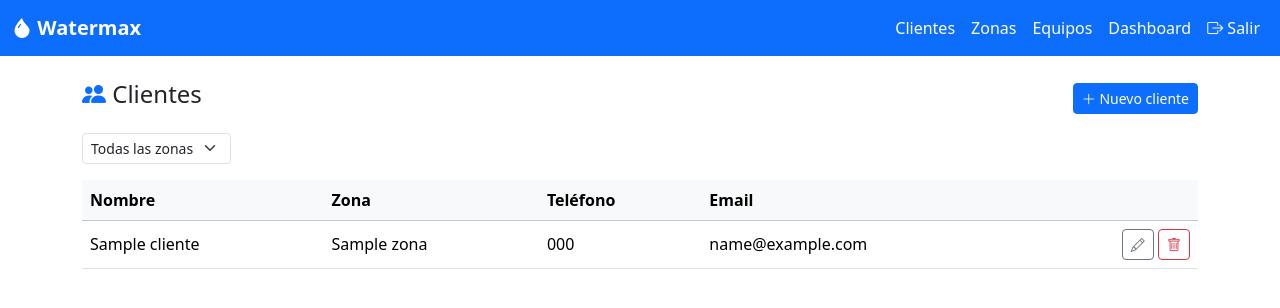
After one commit to davadord/watermax, a Flask app: page /admin/clientes in a window 1280 px wide. The commit adds this page. Shown: the top 308 px of the page. Run offline with Flask 3, Linux system fonts and the light colour scheme; a user stored in the database is signed in; tables that the repository leaves empty hold one stand-in row (values such as "Sample post").

Commit message:
Sprint 1 #2: templates HTML módulo admin + CRUD completo admin controller

```diff
--- a/app/controllers/admin.py
+++ b/app/controllers/admin.py
@@ -1,9 +1,11 @@
+from datetime import date
+
 from flask import Blueprint, render_template, redirect, url_for, flash, request
 from flask_login import login_required
 
 from app import db
 from app.models.client import Cliente, Zona
-from app.models.equipment import TipoEquipo, Componente, TipoEquipoComponente, EquipoInstalado
+from app.models.equipment import TipoEquipo, EquipoInstalado
 from app.utils.decorators import role_required
 
 admin_bp = Blueprint("admin", __name__)
@@ -11,12 +13,19 @@ admin_bp = Blueprint("admin", __name__)
 _admin_roles = ("propietario", "administrativo")
 
 
+# ── Clientes ──────────────────────────────────────────────────────────────────
+
 @admin_bp.route("/clientes")
 @login_required
 @role_required(*_admin_roles)
 def clientes():
-    clientes = Cliente.query.filter_by(activo=True).order_by(Cliente.nombre).all()
-    return render_template("admin/clientes.html", clientes=clientes)
+    zona_id = request.args.get("zona_id", type=int)
+    query = Cliente.query.filter_by(activo=True)
+    if zona_id:
+        query = query.filter_by(zona_id=zona_id)
+    clientes = query.order_by(Cliente.nombre).all()
+    zonas = Zona.query.order_by(Zona.nombre).all()
+    return render_template("admin/clientes.html", clientes=clientes, zonas=zonas, zona_id=zona_id)
 
 
 @admin_bp.route("/clientes/nuevo", methods=["GET", "POST"])
@@ -43,6 +52,51 @@ def nuevo_cliente():
     return render_template("admin/cliente_form.html", zonas=zonas, cliente=None)
 
 
+@admin_bp.route("/clientes/<int:id>/editar", methods=["GET", "POST"])
+@login_required
+@role_required(*_admin_roles)
+def editar_cliente(id):
+    cliente = db.session.get(Cliente, id)
+    if not cliente or not cliente.activo:
+        flash("Cliente no encontrado.", "danger")
+        return redirect(url_for("admin.clientes"))
+    zonas = Zona.query.order_by(Zona.nombre).all()
+    if request.method == "POST":
+        zona_id = request.form.get("zona_id")
+        if not zona_id:
+            flash("Debes seleccionar una zona.", "danger")
+            return render_template("admin/cliente_form.html", zonas=zonas, cliente=cliente)
+        cliente.nombre = request.form["nombre"]
+        cliente.telefono = request.form.get("telefono")
+        cliente.direccion = request.form.get("direccion")
+        cliente.email = request.form.get("email")
+        cliente.zona_id = int(zona_id)
+        db.session.commit()
+        flash(f"Cliente {cliente.nombre} actualizado.", "success")
+        return redirect(url_for("admin.clientes"))
+    return render_template("admin/cliente_form.html", zonas=zonas, cliente=cliente)
+
+
+@admin_bp.route("/clientes/<int:id>/eliminar", methods=["POST"])
+@login_required
+@role_required(*_admin_roles)
+def eliminar_cliente(id):
+    cliente = db.session.get(Cliente, id)
+    if not cliente or not cliente.activo:
+        flash("Cliente no encontrado.", "danger")
+        return redirect(url_for("admin.clientes"))
+    equipos_activos = [e for e in cliente.equipos if e.activo]
+    if equipos_activos:
+        flash(f"No se puede eliminar: {cliente.nombre} tiene equipos instalados activos.", "danger")
+        return redirect(url_for("admin.clientes"))
+    cliente.activo = False
+    db.session.commit()
+    flash(f"Cliente {cliente.nombre} eliminado.", "success")
+    return redirect(url_for("admin.clientes"))
+
+
+# ── Zonas ─────────────────────────────────────────────────────────────────────
+
 @admin_bp.route("/zonas")
 @login_required
 @role_required(*_admin_roles)
@@ -51,9 +105,134 @@ def zonas():
     return render_template("admin/zonas.html", zonas=zonas)
 
 
+@admin_bp.route("/zonas/nueva", methods=["GET", "POST"])
+@login_required
+@role_required(*_admin_roles)
+def nueva_zona():
+    if request.method == "POST":
+        nombre = request.form.get("nombre", "").strip()
+        if not nombre:
+            flash("El nombre es obligatorio.", "danger")
+            return render_template("admin/zona_form.html", zona=None)
+        zona = Zona(nombre=nombre, descripcion=request.form.get("descripcion"))
+        db.session.add(zona)
+        db.session.commit()
+        flash(f"Zona {zona.nombre} creada.", "success")
+        return redirect(url_for("admin.zonas"))
+    return render_template("admin/zona_form.html", zona=None)
+
+
+@admin_bp.route("/zonas/<int:id>/editar", methods=["GET", "POST"])
+@login_required
+@role_required(*_admin_roles)
+def editar_zona(id):
+    zona = db.session.get(Zona, id)
+    if not zona:
+        flash("Zona no encontrada.", "danger")
+        return redirect(url_for("admin.zonas"))
+    if request.method == "POST":
+        nombre = request.form.get("nombre", "").strip()
+        if not nombre:
+            flash("El nombre es obligatorio.", "danger")
+            return render_template("admin/zona_form.html", zona=zona)
+        zona.nombre = nombre
+        zona.descripcion = request.form.get("descripcion")
+        db.session.commit()
+        flash(f"Zona {zona.nombre} actualizada.", "success")
+        return redirect(url_for("admin.zonas"))
+    return render_template("admin/zona_form.html", zona=zona)
+
+
+@admin_bp.route("/zonas/<int:id>/eliminar", methods=["POST"])
+@login_required
+@role_required(*_admin_roles)
+def eliminar_zona(id):
+    zona = db.session.get(Zona, id)
+    if not zona:
+        flash("Zona no encontrada.", "danger")
+        return redirect(url_for("admin.zonas"))
+    clientes_activos = [c for c in zona.clientes if c.activo]
+    if clientes_activos:
+        flash(f"No se puede eliminar: la zona {zona.nombre} tiene clientes activos.", "danger")
+        return redirect(url_for("admin.zonas"))
+    db.session.delete(zona)
+    db.session.commit()
+    flash(f"Zona {zona.nombre} eliminada.", "success")
+    return redirect(url_for("admin.zonas"))
+
+
+# ── Equipos ───────────────────────────────────────────────────────────────────
+
 @admin_bp.route("/equipos")
 @login_required
 @role_required(*_admin_roles)
 def equipos():
     equipos = EquipoInstalado.query.filter_by(activo=True).all()
     return render_template("admin/equipos.html", equipos=equipos)
+
+
+@admin_bp.route("/equipos/nuevo", methods=["GET", "POST"])
+@login_required
+@role_required(*_admin_roles)
+def nuevo_equipo():
+    clientes = Cliente.query.filter_by(activo=True).order_by(Cliente.nombre).all()
+    tipos_equipo = TipoEquipo.query.order_by(TipoEquipo.nombre).all()
+    if request.method == "POST":
+        cliente_id = request.form.get("cliente_id")
+        tipo_equipo_id = request.form.get("tipo_equipo_id")
+        fecha_str = request.form.get("fecha_instalacion")
+        if not cliente_id or not tipo_equipo_id or not fecha_str:
+            flash("Cliente, tipo de equipo y fecha son obligatorios.", "danger")
+            return render_template("admin/equipo_form.html", clientes=clientes, tipos_equipo=tipos_equipo, equipo=None)
+        equipo = EquipoInstalado(
+            cliente_id=int(cliente_id),
+            tipo_equipo_id=int(tipo_equipo_id),
+            numero_serie=request.form.get("numero_serie"),
+            fecha_instalacion=date.fromisoformat(fecha_str),
+        )
+        db.session.add(equipo)
+        db.session.commit()
+        flash("Equipo registrado.", "success")
+        return redirect(url_for("admin.equipos"))
+    return render_template("admin/equipo_form.html", clientes=clientes, tipos_equipo=tipos_equipo, equipo=None)
+
+
+@admin_bp.route("/equipos/<int:id>/editar", methods=["GET", "POST"])
+@login_required
+@role_required(*_admin_roles)
+def editar_equipo(id):
+    equipo = db.session.get(EquipoInstalado, id)
+    if not equipo or not equipo.activo:
+        flash("Equipo no encontrado.", "danger")
+        return redirect(url_for("admin.equipos"))
+    clientes = Cliente.query.filter_by(activo=True).order_by(Cliente.nombre).all()
+    tipos_equipo = TipoEquipo.query.order_by(TipoEquipo.nombre).all()
+    if request.method == "POST":
+        cliente_id = request.form.get("cliente_id")
+        tipo_equipo_id = request.form.get("tipo_equipo_id")
+        fecha_str = request.form.get("fecha_instalacion")
+        if not cliente_id or not tipo_equipo_id or not fecha_str:
+            flash("Cliente, tipo de equipo y fecha son obligatorios.", "danger")
+            return render_template("admin/equipo_form.html", clientes=clientes, tipos_equipo=tipos_equipo, equipo=equipo)
+        equipo.cliente_id = int(cliente_id)
+        equipo.tipo_equipo_id = int(tipo_equipo_id)
+        equipo.numero_serie = request.form.get("numero_serie")
+        equipo.fecha_instalacion = date.fromisoformat(fecha_str)
+        db.session.commit()
+        flash("Equipo actualizado.", "success")
+        return redirect(url_for("admin.equipos"))
+    return render_template("admin/equipo_form.html", clientes=clientes, tipos_equipo=tipos_equipo, equipo=equipo)
+
+
+@admin_bp.route("/equipos/<int:id>/eliminar", methods=["POST"])
+@login_required
+@role_required(*_admin_roles)
+def eliminar_equipo(id):
+    equipo = db.session.get(EquipoInstalado, id)
+    if not equipo or not equipo.activo:
+        flash("Equipo no encontrado.", "danger")
+        return redirect(url_for("admin.equipos"))
+    equipo.activo = False
+    db.session.commit()
+    flash("Equipo eliminado.", "success")
+    return redirect(url_for("admin.equipos"))
--- /dev/null
+++ b/app/templates/admin/clientes.html
@@ -0,0 +1,61 @@
+{% extends "base.html" %}
+{% block title %}Clientes — Watermax{% endblock %}
+{% block content %}
+<div class="d-flex justify-content-between align-items-center mb-3">
+  <h4><i class="bi bi-people-fill text-primary"></i> Clientes</h4>
+  <a href="{{ url_for('admin.nuevo_cliente') }}" class="btn btn-primary btn-sm">
+    <i class="bi bi-plus-lg"></i> Nuevo cliente
+  </a>
+</div>
+
+<form class="row g-2 mb-3" method="GET">
+  <div class="col-auto">
+    <select name="zona_id" class="form-select form-select-sm" onchange="this.form.submit()">
+      <option value="">Todas las zonas</option>
+      {% for zona in zonas %}
+        <option value="{{ zona.id }}" {% if zona_id == zona.id %}selected{% endif %}>{{ zona.nombre }}</option>
+      {% endfor %}
+    </select>
+  </div>
+</form>
+
+<div class="table-responsive">
+  <table class="table table-hover align-middle">
+    <thead class="table-light">
+      <tr>
+        <th>Nombre</th>
+        <th>Zona</th>
+        <th>Teléfono</th>
+        <th>Email</th>
+        <th></th>
+      </tr>
+    </thead>
+    <tbody>
+      {% for cliente in clientes %}
+      <tr>
+        <td>{{ cliente.nombre }}</td>
+        <td>{{ cliente.zona.nombre }}</td>
+        <td>{{ cliente.telefono or '—' }}</td>
+        <td>{{ cliente.email or '—' }}</td>
+        <td class="text-end">
+          <a href="{{ url_for('admin.editar_cliente', id=cliente.id) }}" class="btn btn-outline-secondary btn-sm">
+            <i class="bi bi-pencil"></i>
+          </a>
+          <form method="POST" action="{{ url_for('admin.eliminar_cliente', id=cliente.id) }}" class="d-inline"
+                onsubmit="return confirm('¿Eliminar a {{ cliente.nombre }}?')">
+            <input type="hidden" name="csrf_token" value="{{ csrf_token() }}">
+            <button type="submit" class="btn btn-outline-danger btn-sm">
+              <i class="bi bi-trash"></i>
+            </button>
+          </form>
+        </td>
+      </tr>
+      {% else %}
+      <tr>
+        <td colspan="5" class="text-center text-muted py-4">No hay clientes registrados.</td>
+      </tr>
+      {% endfor %}
+    </tbody>
+  </table>
+</div>
+{% endblock %}
--- a/app/templates/base.html
+++ b/app/templates/base.html
@@ -17,6 +17,7 @@
     </a>
     <div class="navbar-nav ms-auto">
       <a class="nav-link text-white" href="{{ url_for('admin.clientes') }}">Clientes</a>
+      <a class="nav-link text-white" href="{{ url_for('admin.zonas') }}">Zonas</a>
       <a class="nav-link text-white" href="{{ url_for('admin.equipos') }}">Equipos</a>
       <a class="nav-link text-white" href="{{ url_for('reports.dashboard') }}">Dashboard</a>
       <a class="nav-link text-white" href="{{ url_for('auth.logout') }}">
```
Also changed, not shown: app/templates/admin/cliente_form.html (added, +60 -0 lines), app/templates/admin/equipo_form.html (added, +61 -0 lines), app/templates/admin/equipos.html (added, +52 -0 lines), app/templates/admin/zona_form.html (added, +35 -0 lines), app/templates/admin/zonas.html (added, +48 -0 lines).
